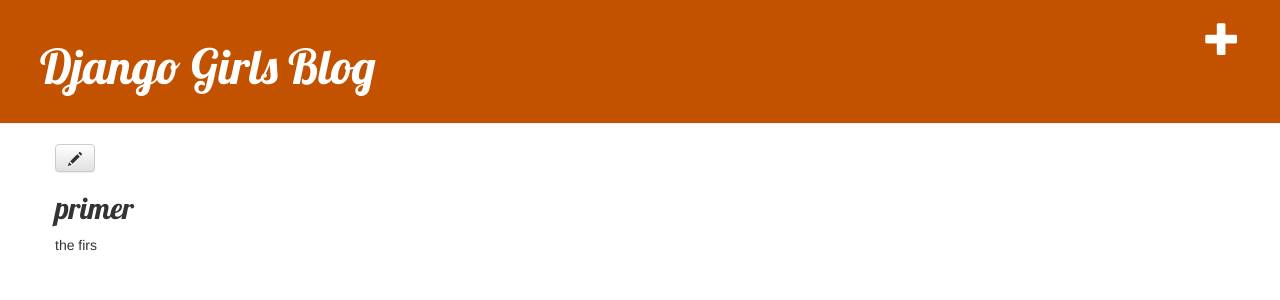
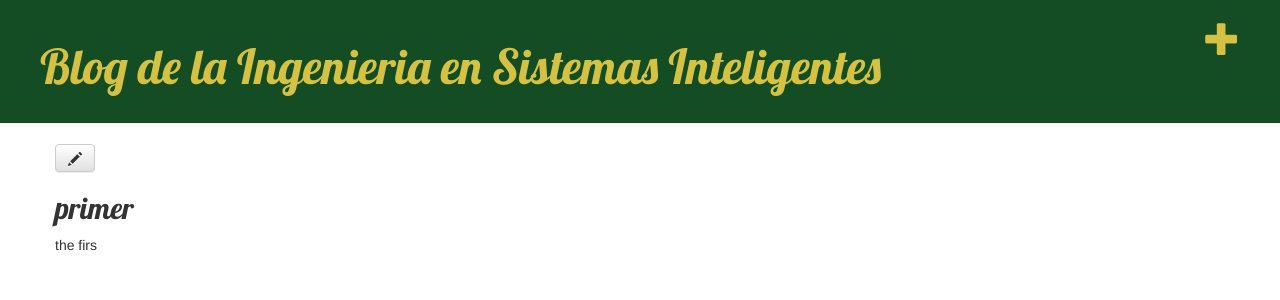
Before and after one commit to EduardoBallezaCervantes/my-first-blog, a Django app: page /post/1/ in a window 1280 px wide. Shown: the top 300 px of the page. Run offline with Django 3.2, Linux system fonts and the light colour scheme; a user stored in the database is signed in; data comes from the database, SQL or seed files in the repository; some libraries are stand-ins or nearby versions.

Commit message:
cambio apariencia

```diff
--- a/blog/static/css/blog.css
+++ b/blog/static/css/blog.css
@@ -6,13 +6,13 @@ h1 a, h2 a {
     font-family: 'Lobster';
 }
 .page-header {
-    background-color: #C25100;
+    background-color: #144c24;
     margin-top: 0;
     padding: 20px 20px 20px 40px;
 }
 
 .page-header h1, .page-header h1 a, .page-header h1 a:visited, .page-header h1 a:active {
-    color: #ffffff;
+    color: #d6c242;
     font-size: 36pt;
     text-decoration: none;
 }
@@ -38,7 +38,7 @@ h1, h2, h3, h4 {
 }
 
 .top-menu, .top-menu:hover, .top-menu:visited {
-    color: #ffffff;
+    color: #d6c242;
     float: right;
     font-size: 26pt;
     margin-right: 20px;
--- a/blog/templates/blog/base.html
+++ b/blog/templates/blog/base.html
@@ -1,12 +1,12 @@
 {% load static %}
 <html>
     <head>
-        <title>Django Girls blog</title>
+        <title>Blog de la Ingenieria en Sistemas Inteligentes</title>
         <link rel="stylesheet" href="//maxcdn.bootstrapcdn.com/bootstrap/3.2.0/css/bootstrap.min.css">
         <link rel="stylesheet" href="//maxcdn.bootstrapcdn.com/bootstrap/3.2.0/css/bootstrap-theme.min.css">
         <link href='//fonts.googleapis.com/css?family=Lobster&subset=latin,latin-ext' rel='stylesheet' type='text/css'>
         <link rel="stylesheet" href="{% static 'css/blog.css' %}">
-
+        <link rel="shortcut icon" type="image/x-icon" href="{% static 'img/icon.ico' %}">
     </head>
     <body>
         <body>
@@ -14,7 +14,7 @@
             {% if user.is_authenticated %}
                 <a href="{% url 'post_new' %}" class="top-menu"><span class="glyphicon glyphicon-plus"></span></a>
             {% endif %}
-            <h1><a href="/">Django Girls Blog</a></h1>
+            <h1><a href="/">Blog de la Ingenieria en Sistemas Inteligentes</a></h1>
         </div>
         <div class="content container">
             <div class="row">
--- a/blog/templates/blog/post_list.html
+++ b/blog/templates/blog/post_list.html
@@ -1,16 +1,17 @@
 {% load static %}
 <html>
     <head>
-        <title>Django Girls blog</title>
+        <title>Blog de la Ingeniería en Sistemas Inteligentes</title>
         <link rel="stylesheet" href="//maxcdn.bootstrapcdn.com/bootstrap/3.2.0/css/bootstrap.min.css">
         <link rel="stylesheet" href="//maxcdn.bootstrapcdn.com/bootstrap/3.2.0/css/bootstrap-theme.min.css">
         <link href='//fonts.googleapis.com/css?family=Lobster&subset=latin,latin-ext' rel='stylesheet' type='text/css'>
         <link rel="stylesheet" href="{% static 'css/blog.css' %}">
+        <link rel="shortcut icon" type="image/x-icon" href="{% static 'img/icon.ico' %}">
     </head>
     <body>
 
         <div class="page-header">
-            <h1><a href="/">Django Girls Blog</a></h1>
+            <h1><a href="/">Blog de la Ingeniería en Sistemas Inteligentes</a></h1>
         </div>
 
         <div class="content container">
```
Also changed, not shown: blog/static/img/icon.ico (added), blog/static/nada.txt (deleted).
